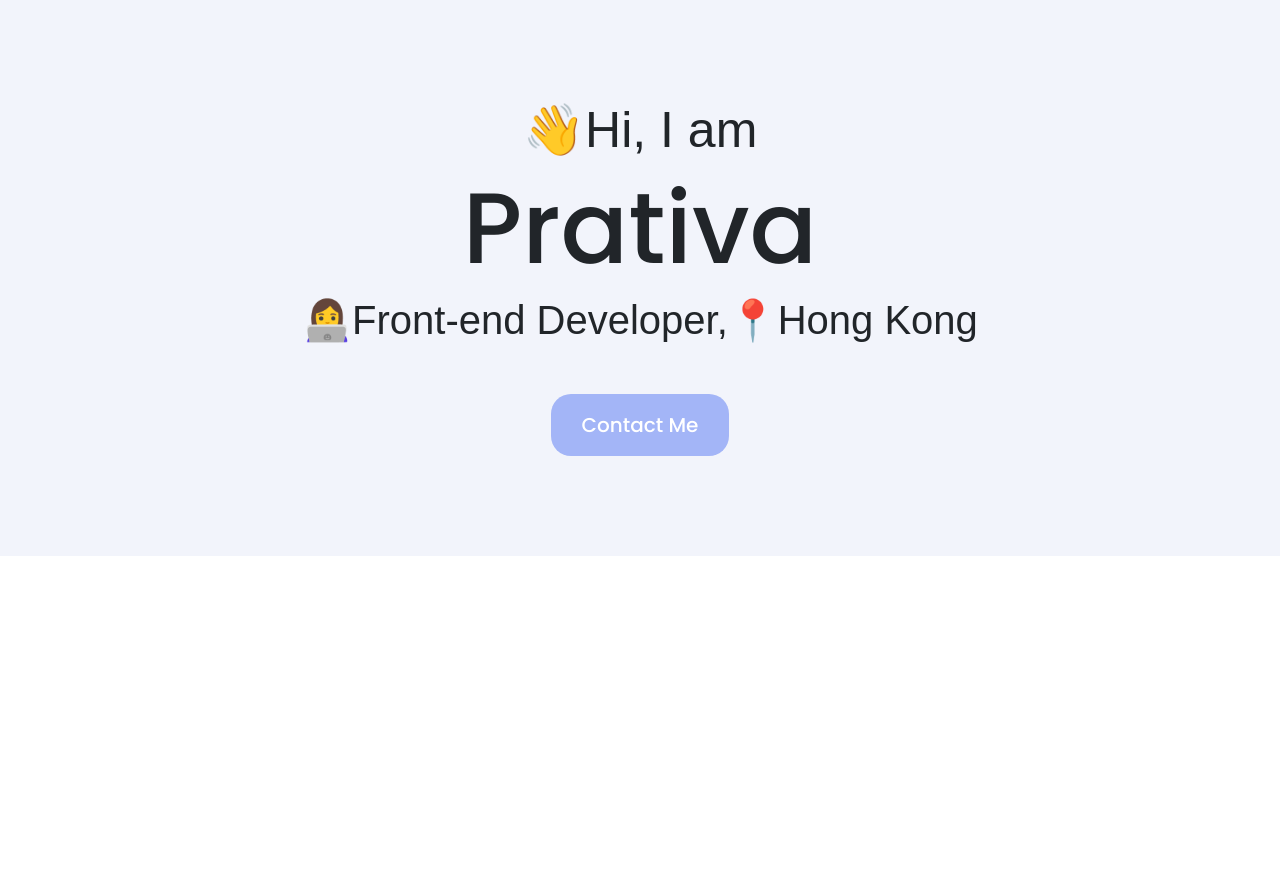
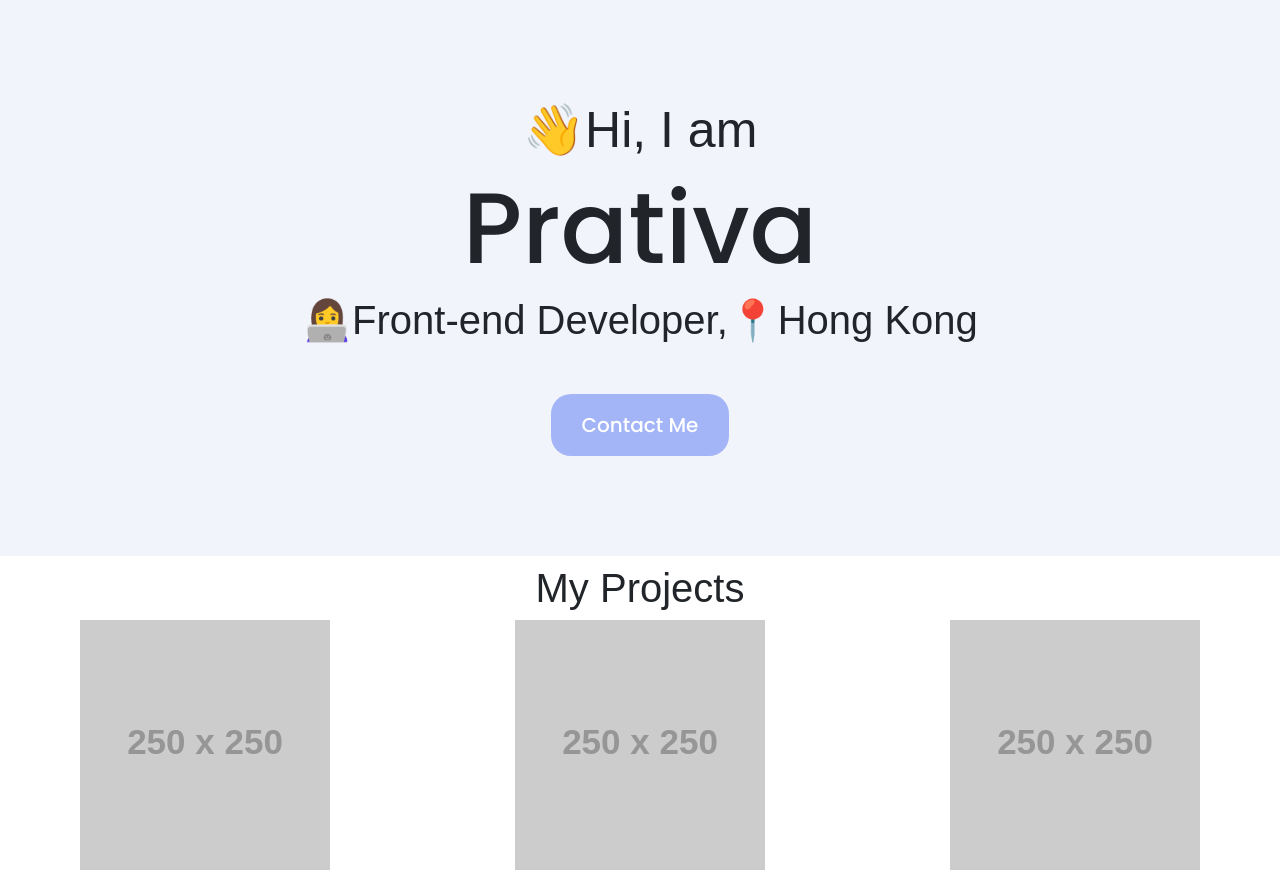
Before and after one commit to evaGG99/MyPortfolioProject, a plain HTML site: page index.html in a window 1280 px wide. Before the commit the page ends 800 px from the top, so only its background shows below. Drawn offline with nearby package versions, Linux system fonts and the light colour scheme; placeholder pictures from the web are drawn by us.

Commit message:
updated homepage

```diff
--- a/index.html
+++ b/index.html
@@ -29,5 +29,17 @@
         <a href="#" class="btn btn-contact">Contact Me</a>
       </div>
     </div>
+    <h3 class="mt-2 mb-2">My Projects</h3>
+    <div class="row">
+    <div class="project-one col-sm-4 col-md-4 col-lg-4" class="img-fluid">
+      <img src="https://via.placeholder.com/250" alt="first project">
+    </div>
+    <div class="project-two col-sm-4 col-md-4 col-lg-4" class="img-fluid">
+      <img src="https://via.placeholder.com/250" alt="second project">
+    </div>
+    <div class="project-three col-sm-4 col-md-4 col-lg-4" class="img-fluid">
+      <img src="https://via.placeholder.com/250" alt="third project">
+    </div>
+  </div>
   </body>
 </html>
--- a/styles/home.css
+++ b/styles/home.css
@@ -7,23 +7,26 @@
 }
 .homepage-hero{
     background-color: var(--branding-color);
-    text-align: center;
     padding: 100px 0px;
 }
 h1{
     font-family: var(--header-font-family);
     font-size: 100px;
+    text-align: center;
 }
 h2{
     font-family: var(--default-font-family);
     font-size: 50px;
+    text-align: center;
 }
 h3{
     font-family: var(--default-font-family);
     font-size: 40px;
+    text-align: center;
 }
 .button{
     margin-top: 50px;
+    text-align: center;
 }
 .btn-contact{
     font-family: var(--header-font-family);
@@ -33,3 +36,7 @@ h3{
     padding: 15px 30px;
     border-radius: 20px;
 }
+.row{
+    text-align: center;
+    margin-bottom: 20px;
+}
```
